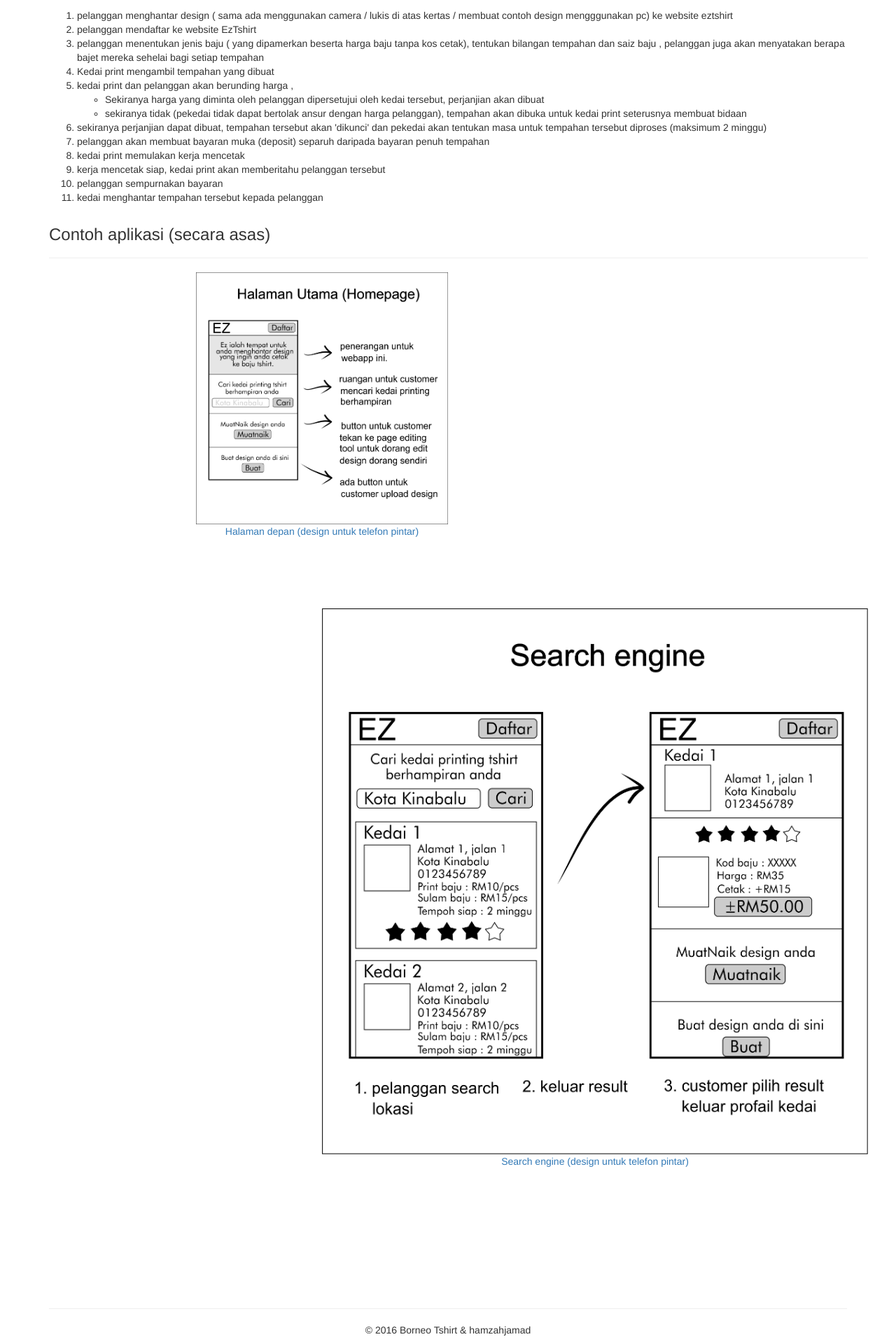
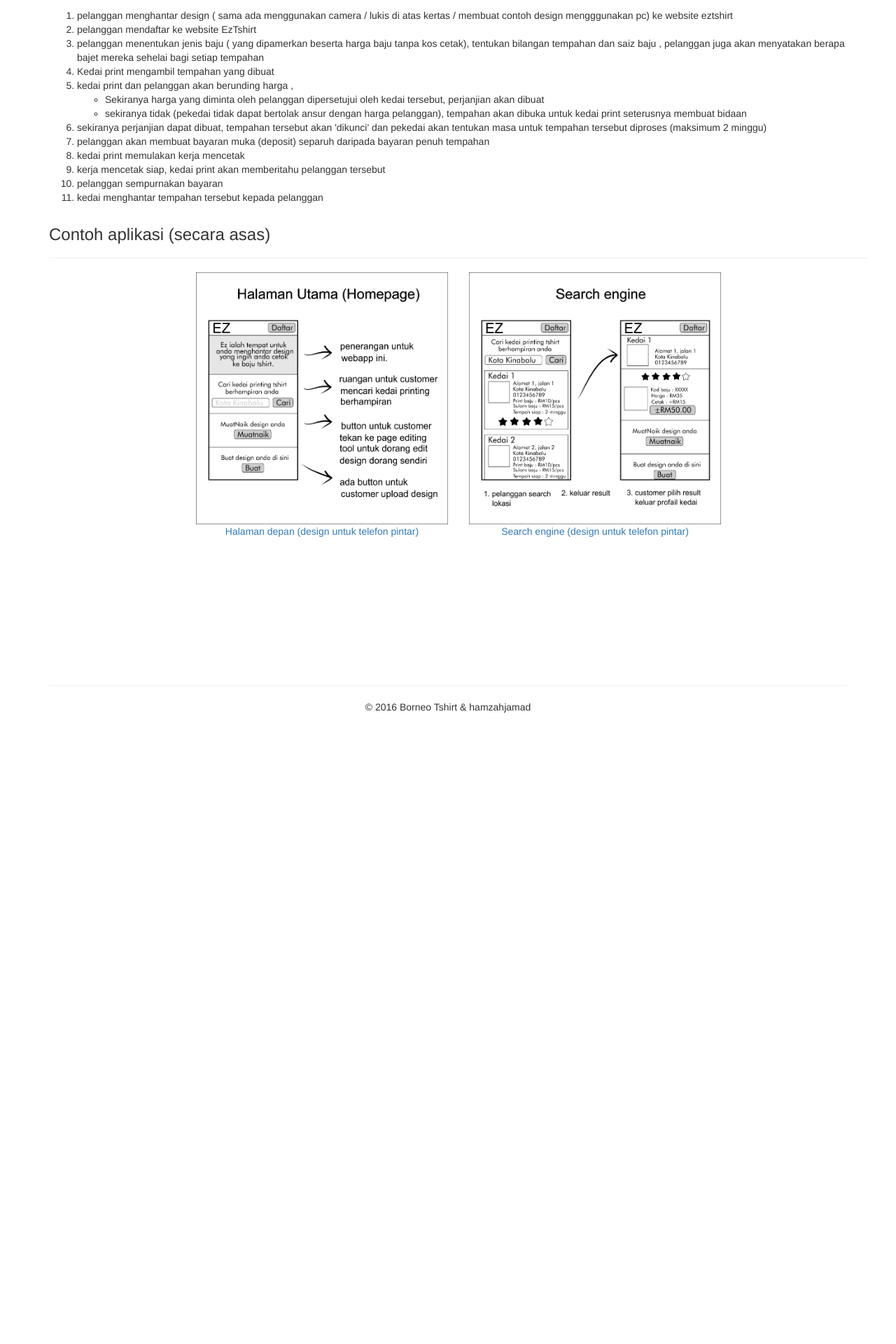
Before and after one commit to hamzahjamad/hamzahjamad.github.io, a Jekyll site: the page eztshirt/index.html, which Jekyll copies as it is, in a window 1280 px wide. Shown: the part 1037-2957 px from the top of the page at 70% size. Built offline with Jekyll 4.4.1, drawn with Linux system fonts in a browser that asks for light colours; nearby versions of some CDN libraries; after the commit the page ends 2067 px from its top, so only the background shows below that.

Commit message:
Update index.html

```diff
--- a/eztshirt/index.html
+++ b/eztshirt/index.html
@@ -122,7 +122,7 @@
 		</a>
 	</div>
 
-	   <div class="col-md-offset-4">
+	   <div class="col-md-4">
 	<a href="http://hamzahjamad.github.io/eztshirt/image/eztshirt_search_engine.png" target="_blank">
 		<img src="http://hamzahjamad.github.io/eztshirt/image/eztshirt_search_engine.png" class="img-responsive" alt="Search engine">
 		<p class="image-description">
```
